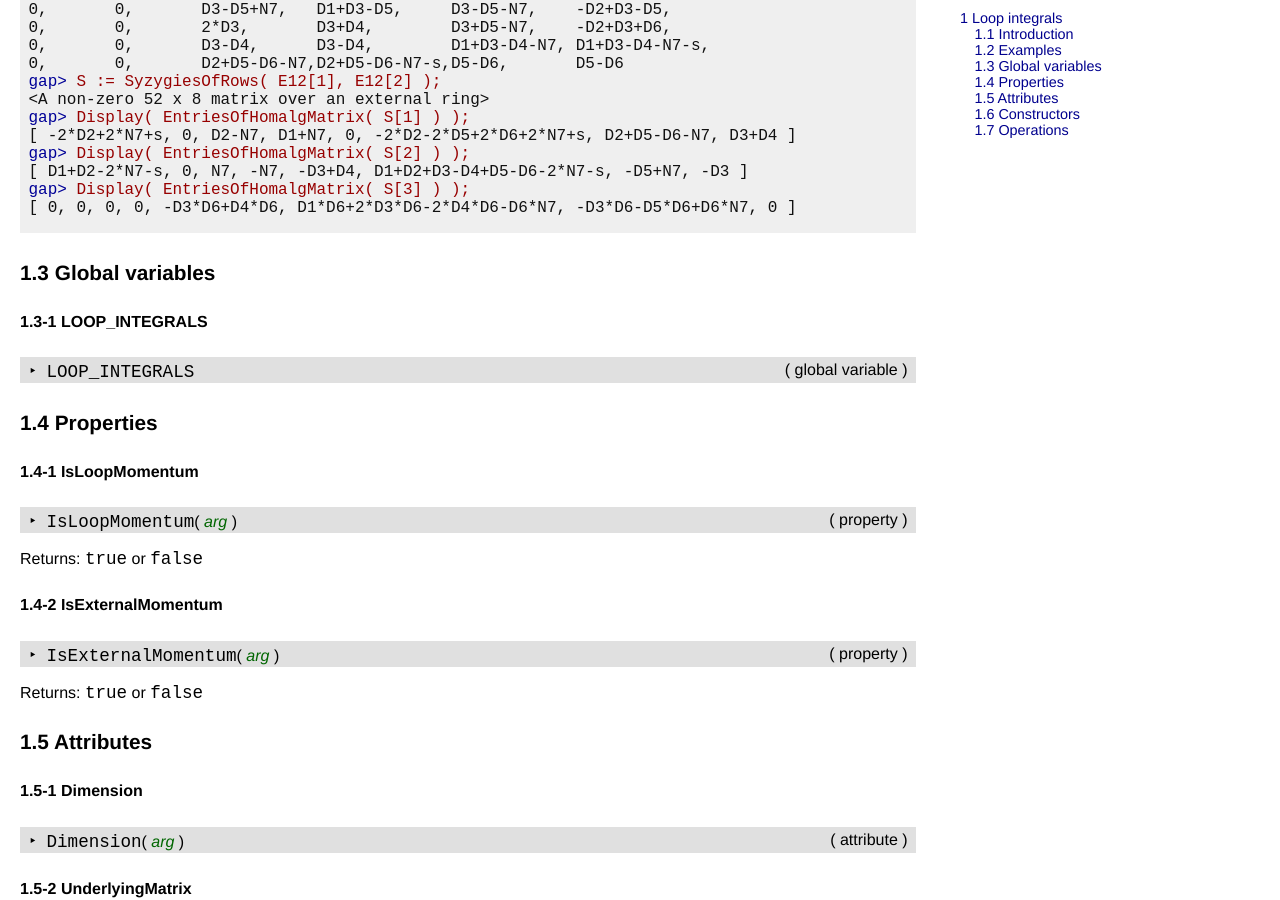
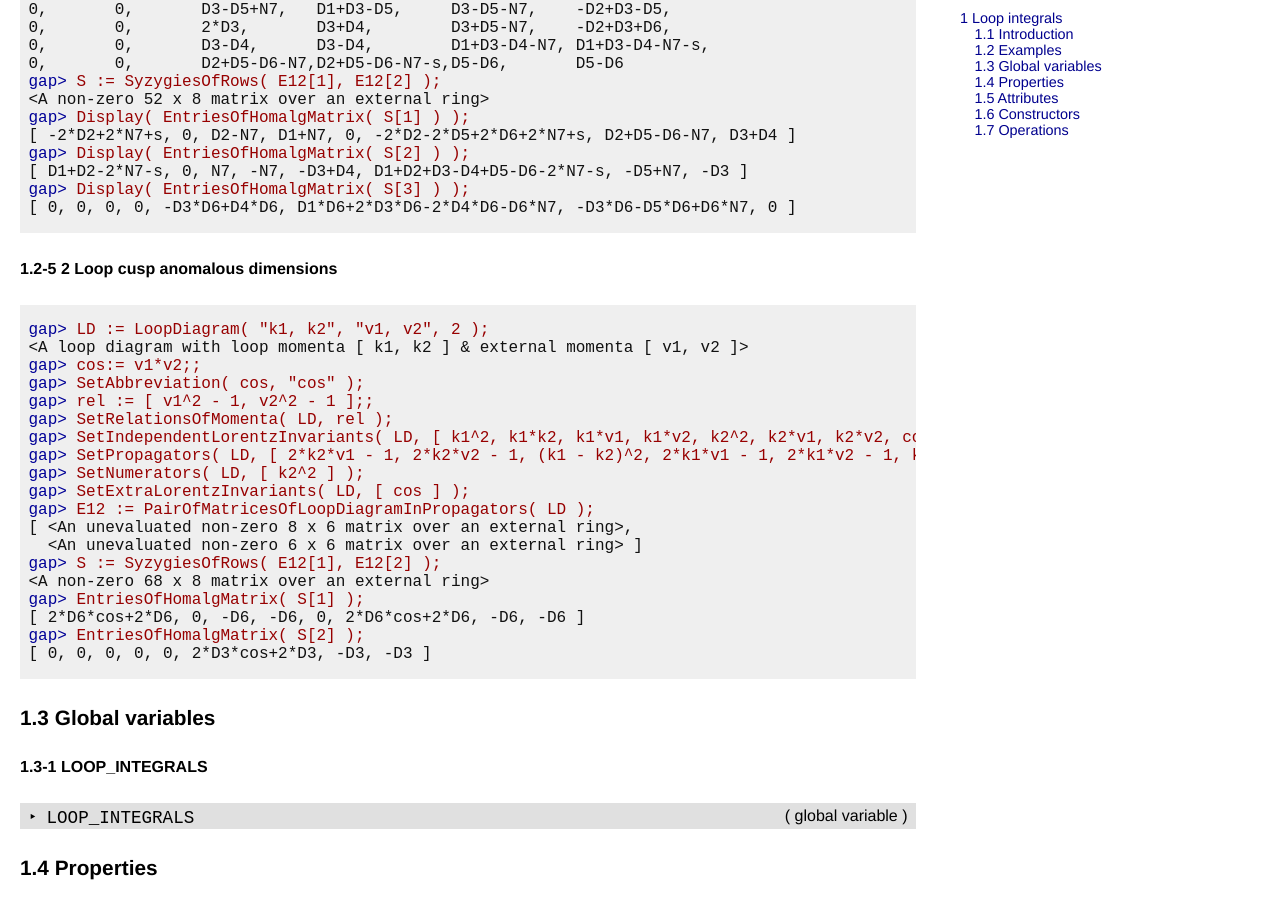
Before and after one commit to homalg-project/LoopIntegrals, a Jekyll site: the page doc/chap1.html, which Jekyll copies as it is, in a window 1280 px wide and 900 px high, scrolled down 3453 px. Built offline with Jekyll 4.4.1, drawn with Linux system fonts in a browser that asks for light colours; some of the changed text lies outside the part shown.

Commit message:
Update website for LoopIntegrals 2020.04.26

```diff
--- a/doc/chap1.html
+++ b/doc/chap1.html
@@ -28,13 +28,15 @@
 <div class="ContSect"><span class="tocline"><span class="nocss">&nbsp;</span><a href="chap1.html#X7A489A5D79DA9E5C">1.2 <span class="Heading">Examples</span></a>
 </span>
 <div class="ContSSBlock">
-<span class="ContSS"><br /><span class="nocss">&nbsp;&nbsp;</span><a href="chap1.html#X789592E580392298">1.2-1 <span class="Heading">LorentzVector</span></a>
+<span class="ContSS"><br /><span class="nocss">&nbsp;&nbsp;</span><a href="chap1.html#X79D1F2257A4621F8">1.2-1 <span class="Heading">Lorentz vectors</span></a>
 </span>
 <span class="ContSS"><br /><span class="nocss">&nbsp;&nbsp;</span><a href="chap1.html#X85383F147BF76F74">1.2-2 <span class="Heading">Kite</span></a>
 </span>
-<span class="ContSS"><br /><span class="nocss">&nbsp;&nbsp;</span><a href="chap1.html#X7C11DCE27BC86609">1.2-3 <span class="Heading">1LoopBox</span></a>
+<span class="ContSS"><br /><span class="nocss">&nbsp;&nbsp;</span><a href="chap1.html#X7BDC0ACF7D8B5246">1.2-3 <span class="Heading">1 Loop box</span></a>
 </span>
-<span class="ContSS"><br /><span class="nocss">&nbsp;&nbsp;</span><a href="chap1.html#X85E73AB57E70E756">1.2-4 <span class="Heading">2LoopNonPlanarLadder</span></a>
+<span class="ContSS"><br /><span class="nocss">&nbsp;&nbsp;</span><a href="chap1.html#X830CAA957A5CDFB8">1.2-4 <span class="Heading">2 Loop nonplanar ladder</span></a>
+</span>
+<span class="ContSS"><br /><span class="nocss">&nbsp;&nbsp;</span><a href="chap1.html#X79EBC3607C9AB7F7">1.2-5 <span class="Heading">2 Loop cusp anomalous dimensions</span></a>
 </span>
 </div></div>
 <div class="ContSect"><span class="tocline"><span class="nocss">&nbsp;</span><a href="chap1.html#X7D9044767BEB1523">1.3 <span class="Heading">Global variables</span></a>
@@ -111,9 +113,9 @@
 
 <h4>1.2 <span class="Heading">Examples</span></h4>
 
-<p><a id="X789592E580392298" name="X789592E580392298"></a></p>
+<p><a id="X79D1F2257A4621F8" name="X79D1F2257A4621F8"></a></p>
 
-<h5>1.2-1 <span class="Heading">LorentzVector</span></h5>
+<h5>1.2-1 <span class="Heading">Lorentz vectors</span></h5>
 
 
 <div class="example"><pre>
@@ -226,9 +228,9 @@ D1,0, 0, 0, 0,
 [ 0, 0, 0, 0, D4*D5, 0 ]
 </pre></div>
 
-<p><a id="X7C11DCE27BC86609" name="X7C11DCE27BC86609"></a></p>
+<p><a id="X7BDC0ACF7D8B5246" name="X7BDC0ACF7D8B5246"></a></p>
 
-<h5>1.2-3 <span class="Heading">1LoopBox</span></h5>
+<h5>1.2-3 <span class="Heading">1 Loop box</span></h5>
 
 
 <div class="example"><pre>
@@ -264,9 +266,9 @@ D2-D3+s12,D2-D3,     D2-D3,     D2-D3-s14,
   [ 2*D3*D4-2*D4^2-D4*s12, D2*D4-D3*D4+2*D4^2+D4*s12, D1*D4+D2*D4, 2*D2*D4 ] ]
 </pre></div>
 
-<p><a id="X85E73AB57E70E756" name="X85E73AB57E70E756"></a></p>
+<p><a id="X830CAA957A5CDFB8" name="X830CAA957A5CDFB8"></a></p>
 
-<h5>1.2-4 <span class="Heading">2LoopNonPlanarLadder</span></h5>
+<h5>1.2-4 <span class="Heading">2 Loop nonplanar ladder</span></h5>
 
 
 <div class="example"><pre>
@@ -305,6 +307,33 @@ D2-N7-s, D2-N7,   0,          0,            -D5+D6,      -D5+D6,
 [ D1+D2-2*N7-s, 0, N7, -N7, -D3+D4, D1+D2+D3-D4+D5-D6-2*N7-s, -D5+N7, -D3 ]
 <span class="GAPprompt">gap&gt;</span> <span class="GAPinput">Display( EntriesOfHomalgMatrix( S[3] ) );</span>
 [ 0, 0, 0, 0, -D3*D6+D4*D6, D1*D6+2*D3*D6-2*D4*D6-D6*N7, -D3*D6-D5*D6+D6*N7, 0 ]
+</pre></div>
+
+<p><a id="X79EBC3607C9AB7F7" name="X79EBC3607C9AB7F7"></a></p>
+
+<h5>1.2-5 <span class="Heading">2 Loop cusp anomalous dimensions</span></h5>
+
+
+<div class="example"><pre>
+<span class="GAPprompt">gap&gt;</span> <span class="GAPinput">LD := LoopDiagram( "k1, k2", "v1, v2", 2 );</span>
+&lt;A loop diagram with loop momenta [ k1, k2 ] &amp; external momenta [ v1, v2 ]&gt;
+<span class="GAPprompt">gap&gt;</span> <span class="GAPinput">cos:= v1*v2;;</span>
+<span class="GAPprompt">gap&gt;</span> <span class="GAPinput">SetAbbreviation( cos, "cos" );</span>
+<span class="GAPprompt">gap&gt;</span> <span class="GAPinput">rel := [ v1^2 - 1, v2^2 - 1 ];;</span>
+<span class="GAPprompt">gap&gt;</span> <span class="GAPinput">SetRelationsOfMomenta( LD, rel );</span>
+<span class="GAPprompt">gap&gt;</span> <span class="GAPinput">SetIndependentLorentzInvariants( LD, [ k1^2, k1*k2, k1*v1, k1*v2, k2^2, k2*v1, k2*v2, cos ] );</span>
+<span class="GAPprompt">gap&gt;</span> <span class="GAPinput">SetPropagators( LD, [ 2*k2*v1 - 1, 2*k2*v2 - 1, (k1 - k2)^2, 2*k1*v1 - 1, 2*k1*v2 - 1, k1^2 ] );</span>
+<span class="GAPprompt">gap&gt;</span> <span class="GAPinput">SetNumerators( LD, [ k2^2 ] );</span>
+<span class="GAPprompt">gap&gt;</span> <span class="GAPinput">SetExtraLorentzInvariants( LD, [ cos ] );</span>
+<span class="GAPprompt">gap&gt;</span> <span class="GAPinput">E12 := PairOfMatricesOfLoopDiagramInPropagators( LD );</span>
+[ &lt;An unevaluated non-zero 8 x 6 matrix over an external ring&gt;,
+  &lt;An unevaluated non-zero 6 x 6 matrix over an external ring&gt; ]
+<span class="GAPprompt">gap&gt;</span> <span class="GAPinput">S := SyzygiesOfRows( E12[1], E12[2] );</span>
+&lt;A non-zero 68 x 8 matrix over an external ring&gt;
+<span class="GAPprompt">gap&gt;</span> <span class="GAPinput">EntriesOfHomalgMatrix( S[1] );</span>
+[ 2*D6*cos+2*D6, 0, -D6, -D6, 0, 2*D6*cos+2*D6, -D6, -D6 ]
+<span class="GAPprompt">gap&gt;</span> <span class="GAPinput">EntriesOfHomalgMatrix( S[2] );</span>
+[ 0, 0, 0, 0, 0, 2*D3*cos+2*D3, -D3, -D3 ]
 </pre></div>
 
 <p><a id="X7D9044767BEB1523" name="X7D9044767BEB1523"></a></p>
```
Also changed, not shown: _data/package.yml (+6 -6 lines), doc/chap0.html (+7 -5 lines), doc/chap0.txt (+6 -5 lines), doc/chap0_mj.html (+7 -5 lines), doc/chap1.txt (+28 -3 lines), doc/chap1_mj.html (+38 -9 lines), 1 other file.
